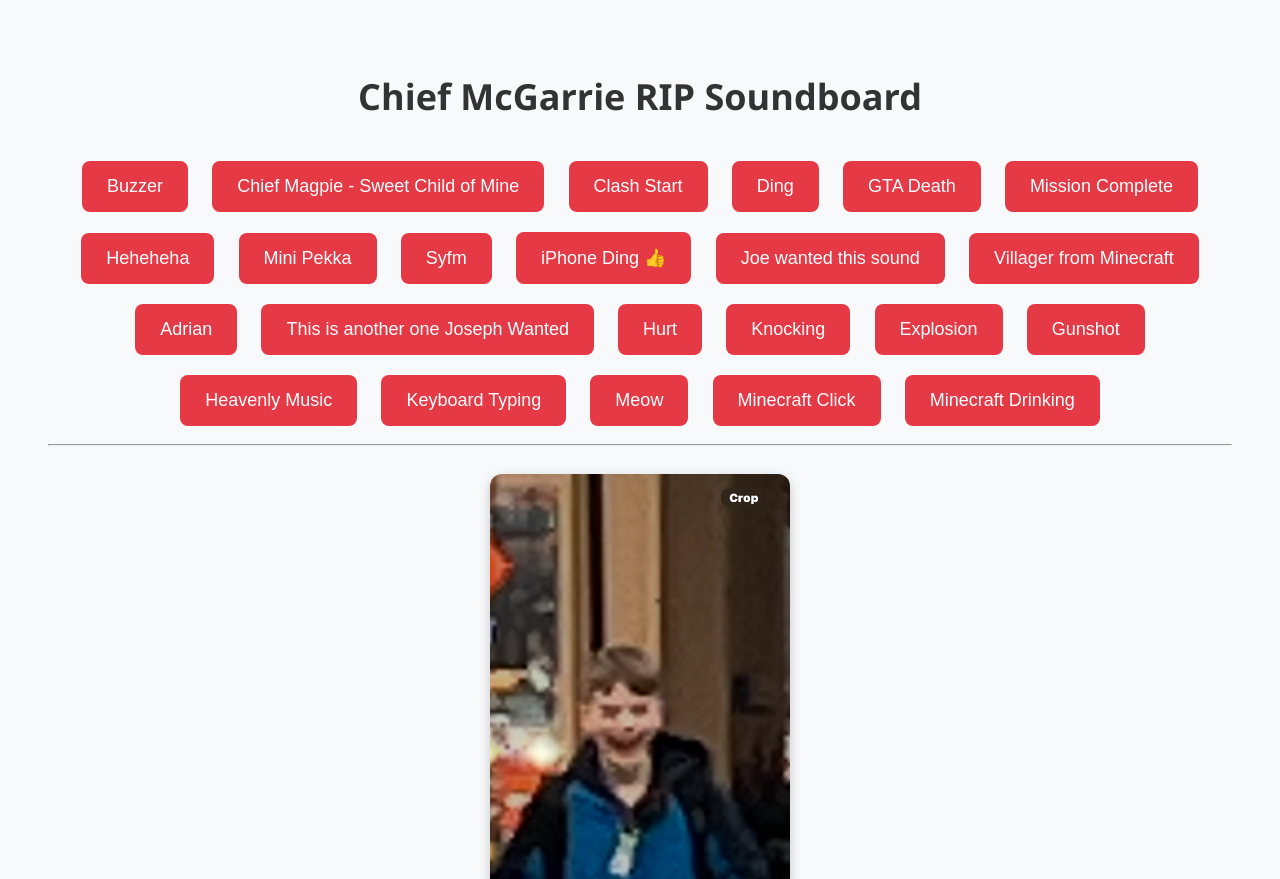
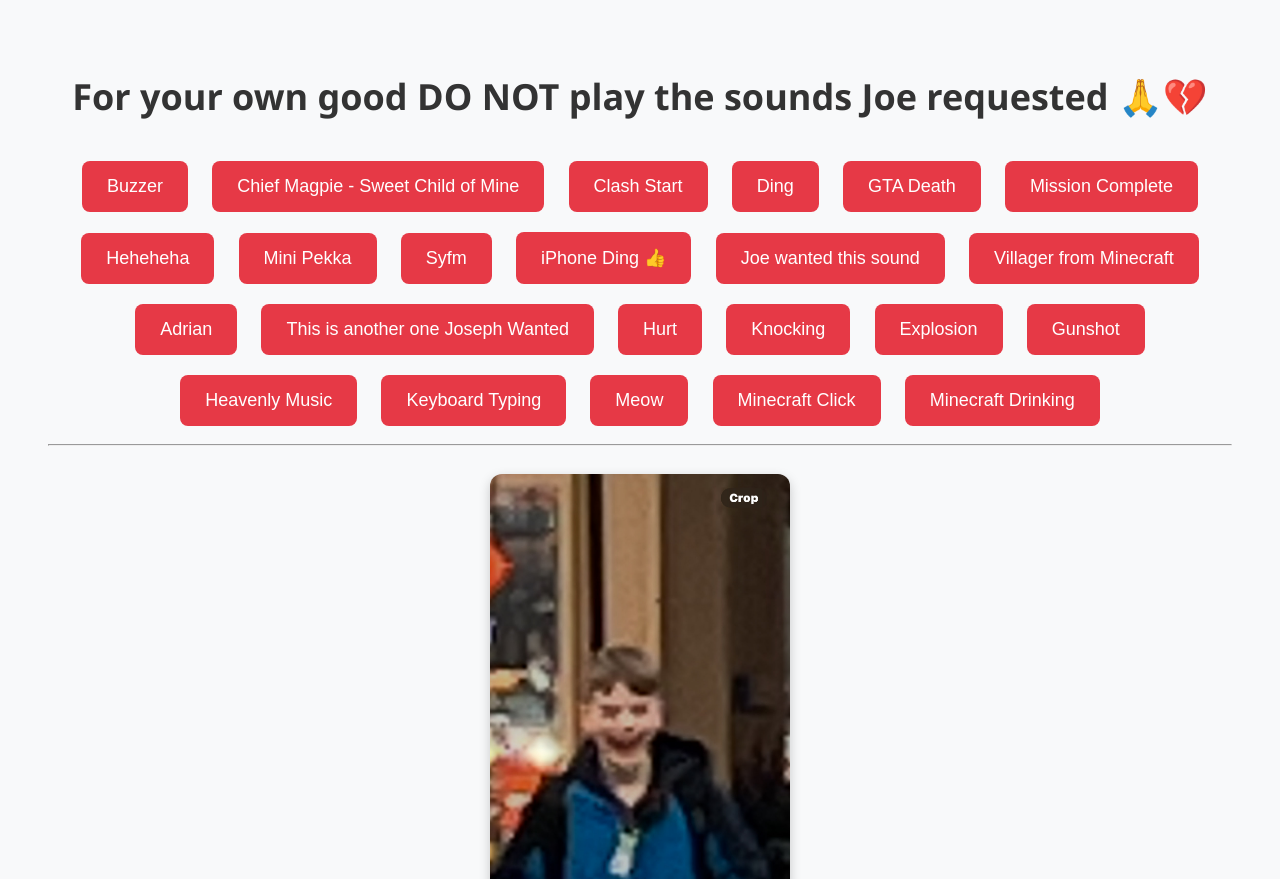
Before and after one commit to thisisjonny123123-star/chief-mcgarrie-soundboard, a plain HTML site: page index.html in a window 1280 px wide. Shown: the top 879 px of the page. Drawn offline with Linux system fonts and the light colour scheme.

Commit message:
Update index.html

```diff
--- a/index.html
+++ b/index.html
@@ -5,7 +5,7 @@
   <link rel="stylesheet" href="style.css">
 </head>
 <body>
-  <h1>Chief McGarrie RIP Soundboard</h1>
+  <h1>For your own good DO NOT play the sounds Joe requested 🙏💔</h1>
 
   <!-- Sound Buttons -->
   <button onclick="playSound('Buzzer.mp3')">Buzzer</button>
```
